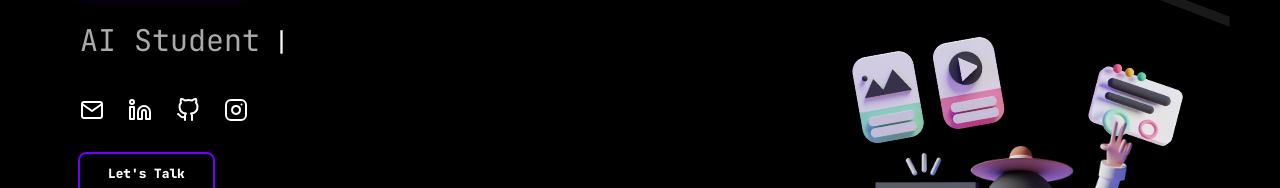
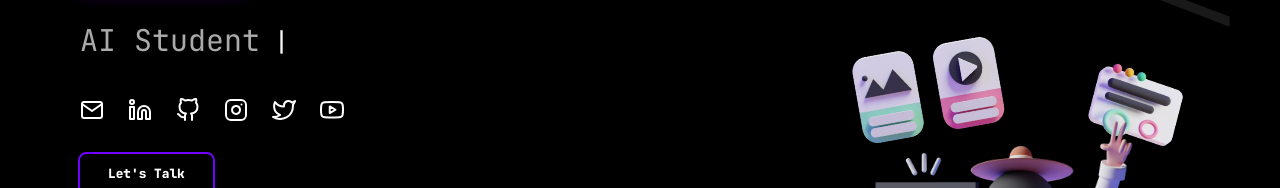
Before and after one commit to shamlal-12/Sham-Portfolio, a Next.js app: page / in a window 1280 px wide. Shown: the part 352-540 px from the top of the page. Built offline with nearby package versions, Linux system fonts and the light colour scheme; no server answers; what bad-words would draw is missing.

Commit message:
Fix social icons display and keep both Twitter and YouTube icons

```diff
--- a/components/Icons/icon.js
+++ b/components/Icons/icon.js
@@ -5,6 +5,7 @@ import {
   IconTwitter,
   IconGithub,
   IconExternal,
+  IconYoutube,
 } from "@/components/Icons";
 
 const Icon = ({ name }) => {
@@ -19,6 +20,8 @@ const Icon = ({ name }) => {
       return <IconInstagram />;
     case "twitter":
       return <IconTwitter />;
+    case "youtube":
+      return <IconYoutube />;
     default:
       return <IconExternal />;
   }
--- a/components/Icons/index.js
+++ b/components/Icons/index.js
@@ -4,4 +4,5 @@ export { default as IconLinkedin} from "./linkedin";
 export { default as IconInstagram} from "./instagram";
 export { default as IconTwitter} from "./twitter";
 export { default as IconExternal} from "./external";
+export { default as IconYoutube} from "./youtube";
 export { default as Icon } from './icon';
--- /dev/null
+++ b/components/Icons/youtube.js
@@ -0,0 +1,19 @@
+const IconYoutube = () => (
+  <svg
+    xmlns="http://www.w3.org/2000/svg"
+    width="24"
+    height="24"
+    viewBox="0 0 24 24"
+    fill="none"
+    stroke="currentColor"
+    strokeWidth="2"
+    strokeLinecap="round"
+    strokeLinejoin="round"
+    className="feather feather-youtube"
+  >
+    <path d="M22.54 6.42a2.78 2.78 0 0 0-1.94-2C18.88 4 12 4 12 4s-6.88 0-8.6.46a2.78 2.78 0 0 0-1.94 2A29 29 0 0 0 1 11.75a29 29 0 0 0 .46 5.33A2.78 2.78 0 0 0 3.4 19c1.72.46 8.6.46 8.6.46s6.88 0 8.6-.46a2.78 2.78 0 0 0 1.94-2 29 29 0 0 0 .46-5.25 29 29 0 0 0-.46-5.33z"></path>
+    <polygon points="9.75 15.02 15.5 11.75 9.75 8.48 9.75 15.02"></polygon>
+  </svg>
+);
+
+export default IconYoutube;
--- a/components/Profiles/Profiles.module.scss
+++ b/components/Profiles/Profiles.module.scss
@@ -2,8 +2,13 @@
   display: inline-flex;
   padding: 1.7rem 0 1rem 0;
   gap: 1.5rem;
+  align-items: center;
 
   & > a {
+    display: flex;
+    align-items: center;
+    justify-content: center;
+
     &:hover,
     &:focus {
       filter: drop-shadow(0 0 1rem theme("colors.indigo.light"));
@@ -12,5 +17,11 @@
         stroke: theme("colors.indigo.light");
       }
     }
+
+    svg {
+      width: 24px;
+      height: 24px;
+      stroke: currentColor;
+    }
   }
 }
--- a/constants.js
+++ b/constants.js
@@ -65,6 +65,10 @@ export const SOCIAL_LINKS = [
   {
     name: "instagram",
     url: "https://www.instagram.com/",
+  },
+  {
+    name: "twitter",
+    url: "https://x.com/",
   },
   {
     name: "youtube",
```
